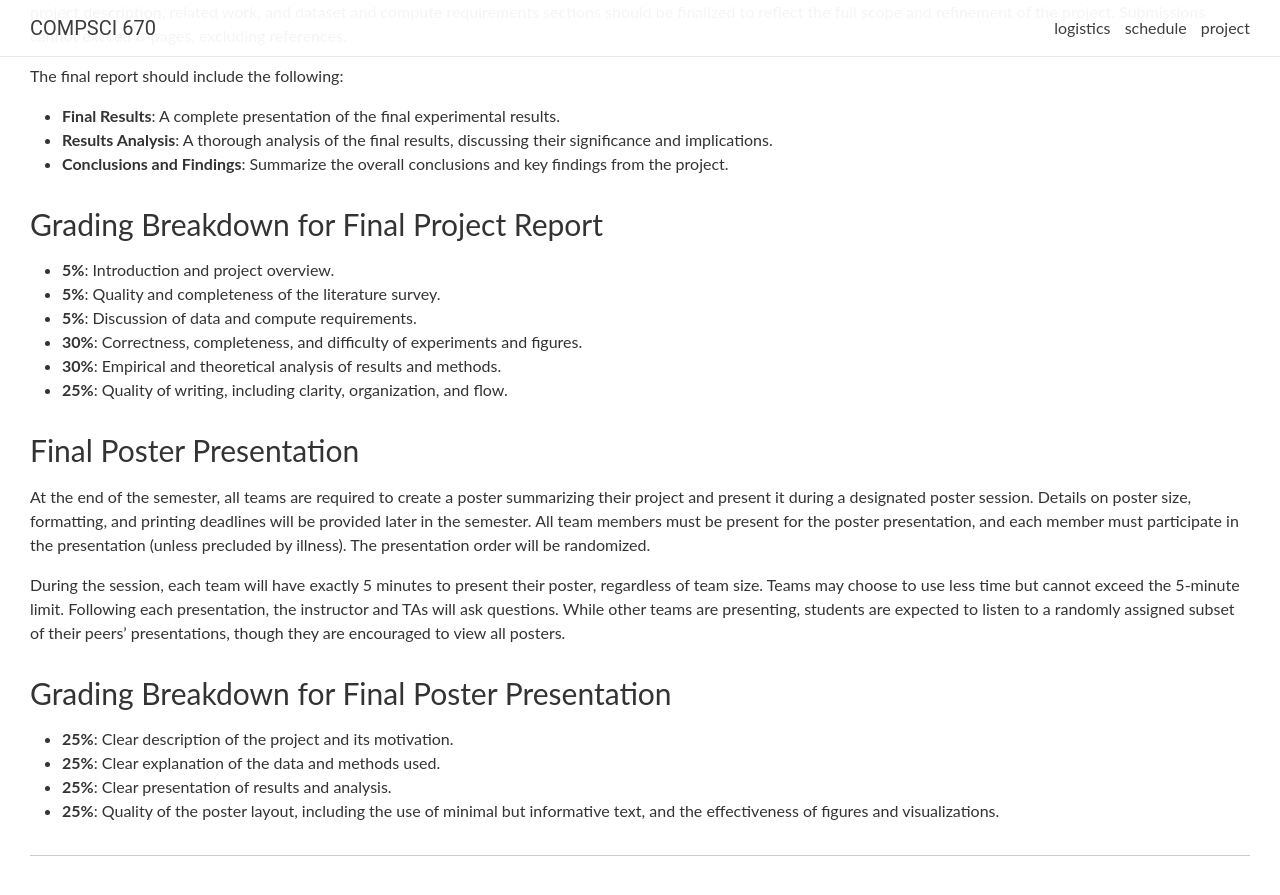
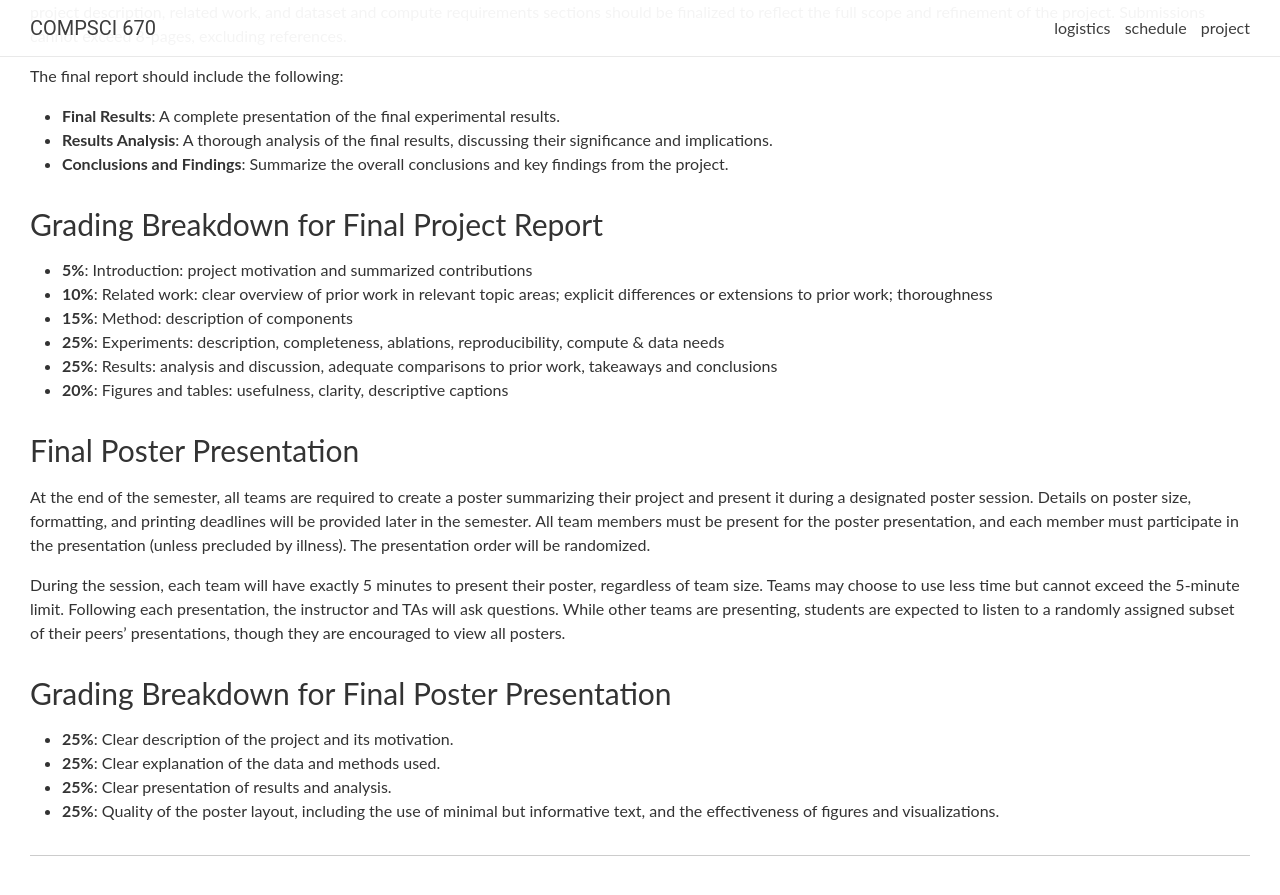
Before and after one commit to cvl-umass/compsci670-fall-2024, a Jekyll site: the page built from _pages/project.md, in a window 1280 px wide and 900 px high, scrolled down 3991 px. Shown: the top 895 px of the window. Built offline with Jekyll 4.4.1, drawn with Linux system fonts in a browser that asks for light colours; nearby versions of some CDN libraries; comment, search, counter and statistics services are not loaded.

Commit message:
clarification to final report grading

```diff
--- a/_pages/project.md
+++ b/_pages/project.md
@@ -114,12 +114,12 @@ The final report should include the following:
 - **Conclusions and Findings**: Summarize the overall conclusions and key findings from the project.
 
 ### Grading Breakdown for Final Project Report
-- **5%**: Introduction and project overview.
-- **5%**: Quality and completeness of the literature survey.
-- **5%**: Discussion of data and compute requirements.
-- **30%**: Correctness, completeness, and difficulty of experiments and figures.
-- **30%**: Empirical and theoretical analysis of results and methods.
-- **25%**: Quality of writing, including clarity, organization, and flow.
+- **5%**: Introduction: project motivation and summarized contributions
+- **10%**: Related work: clear overview of prior work in relevant topic areas; explicit differences or extensions to prior work; thoroughness
+- **15%**: Method: description of components
+- **25%**: Experiments: description, completeness, ablations, reproducibility, compute & data needs
+- **25%**: Results: analysis and discussion, adequate comparisons to prior work, takeaways and conclusions
+- **20%**: Figures and tables: usefulness, clarity, descriptive captions
 
 ### Final Poster Presentation
 At the end of the semester, all teams are required to create a poster summarizing their project and present it during a designated poster session. Details on poster size, formatting, and printing deadlines will be provided later in the semester. All team members must be present for the poster presentation, and each member must participate in the presentation (unless precluded by illness). The presentation order will be randomized.
```
